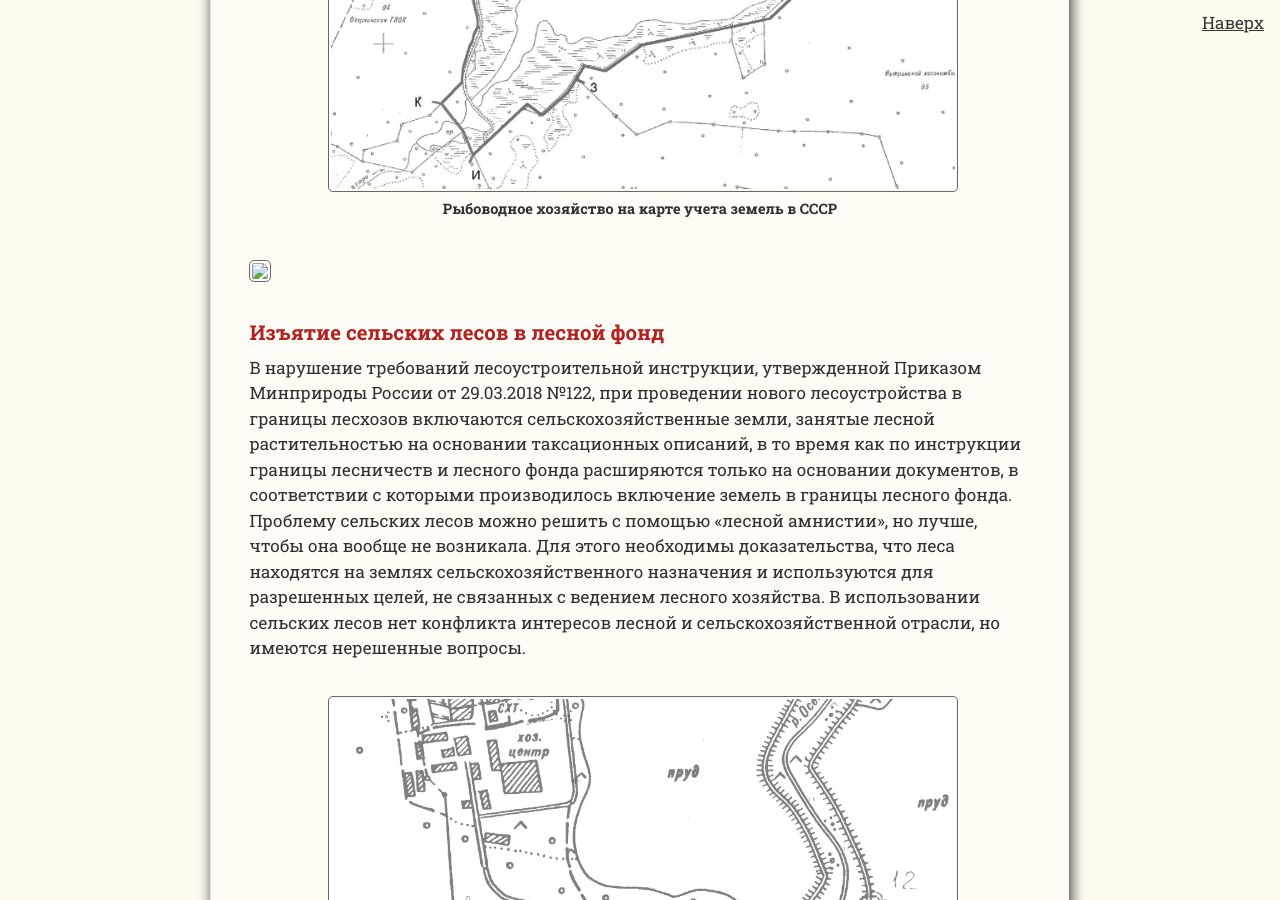
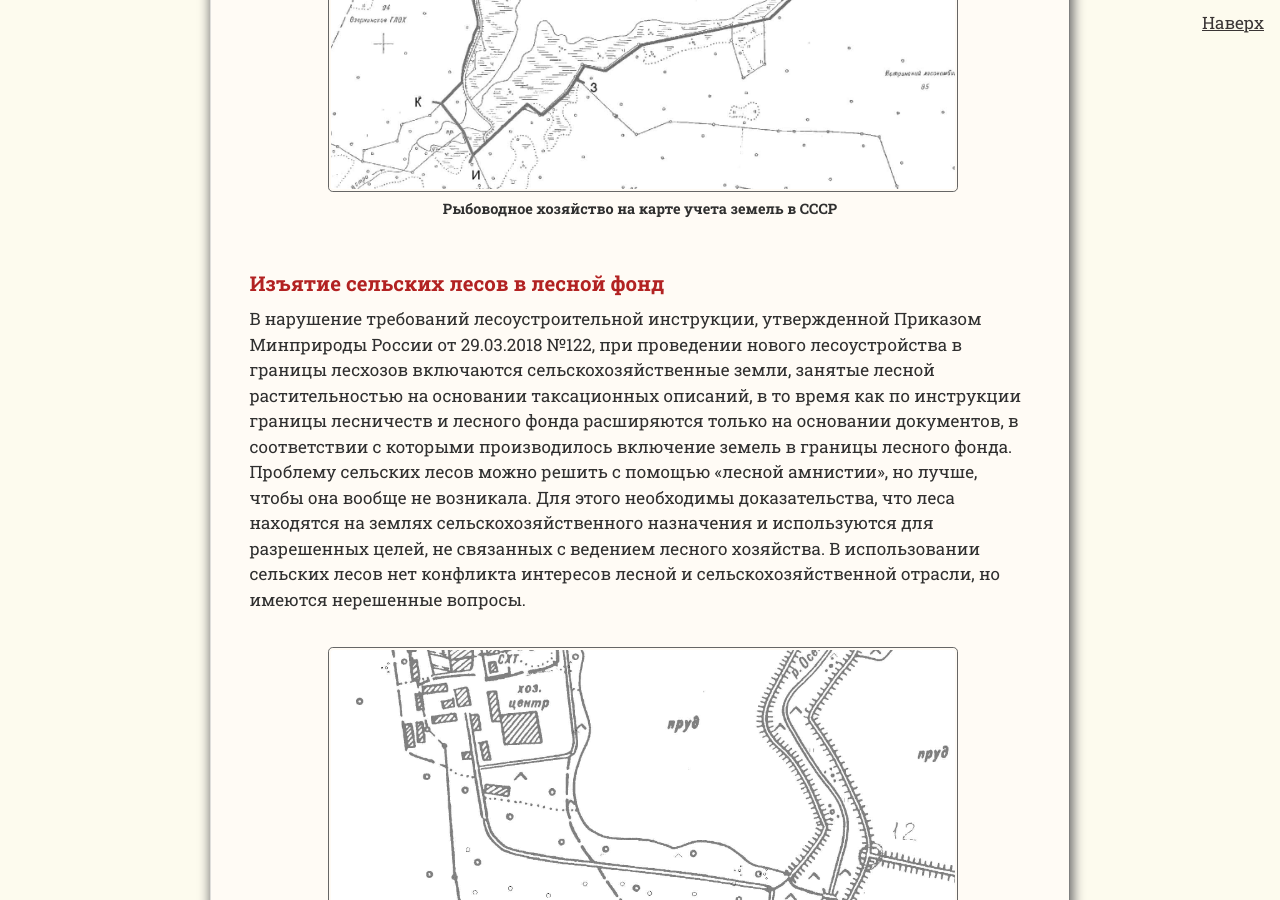
Before and after one commit to SergSi/land-use-art, a Jekyll site: the page built from _posts/2024-10-12-sh.md, in a window 1280 px wide and 900 px high, scrolled down 2853 px. Built offline with Jekyll 4.4.1, drawn with Linux system fonts in a browser that asks for light colours; some web fonts are replaced.

Commit message:
Update 2024-10-12-sh.md

```diff
--- a/_posts/2024-10-12-sh.md
+++ b/_posts/2024-10-12-sh.md
@@ -23,11 +23,7 @@ align: right
 Так Истринский городской прокурор предъявил в 2021 году иск к ООО Рыбокомбинат «Малая Истра», потребовав истребовать из владения земельный участок, расположенный на сельскохозяйственных землях и занятый водным объектом, сооруженным в 60-х годах прошлого века специально для рыбоводства. Прокуратура также потребовала обеспечить доступ неограниченного круга лиц к берегам рыбоводного сельскохозяйственного пруда, тем самым превращая сельскохозяйственные, искусственно зарыбляемые водоемы в рекреационные, в которых можно купаться и беспрепятственно ловить рыбу. В обоснование своих требований прокурор ссылался на требования части 12 статьи 85 Земельного кодекса, которая регулирует состав земель населенных пунктов. Несмотря на то, что рыбокомбинат приобрел хозяйство в 2004 году на основании распоряжения Министерства сельского хозяйства Московской области, ни ответчик, ни министерство, привлеченное к участию в деле, не представили в суде доказательств, что пруды являются сельскохозяйственными рыбоводными, расположены на землях сельскохозяйственного назначения и не подпадают под действие Водного кодекса. Интерес в рекреационном использования сельскохозяйственных водоемов перевешивает стремление к производству товарной рыбы.
 
 {% include image-1.html
-file-1="article/istra.jpg" caption-1="Рыбоводное хозяйство на карте учета земель в СССР" %}
-
-<img src="article/istra.jpg" />
-
-
+file-1="article/ISTRA.jpg" caption-1="Рыбоводное хозяйство на карте учета земель в СССР" %}
 
 ## Изъятие сельских лесов в лесной фонд
 
```
